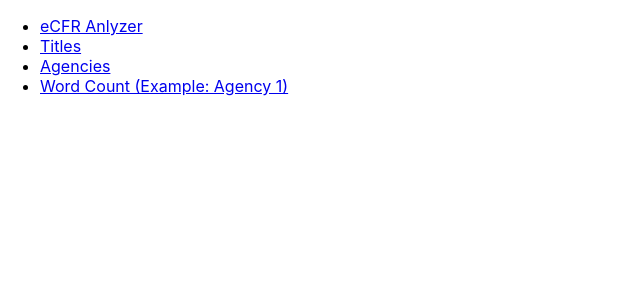
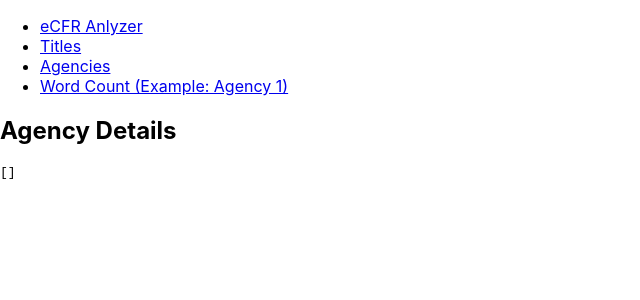
Before and after one commit to infolock/eCFR_Analyzer_frontend, a React (Create React App) app: page /agencies/1 in a window 1280 px wide. Shown: the top 300 px of the page, without its empty margins (0-640 px from the left). Built offline with nearby package versions, Linux system fonts and the light colour scheme; no server answers.

Commit message:
add agency details

```diff
--- a/src/App.tsx
+++ b/src/App.tsx
@@ -3,6 +3,7 @@ import React from 'react';
 import { Routes, Route, Link } from 'react-router-dom';
 import TitlesList from './components/TitlesList';
 import AgenciesList from './components/AgenciesList';
+import AgencyDetails from './components/AgencyDetails';
 import WordCountDisplay from './components/WordCountDisplay';
 
 function MainPage() {
@@ -38,6 +39,7 @@ function App() {
                 <Route path="/" element={<MainPage />} />
                 <Route path="/titles" element={<TitlesList />} />
                 <Route path="/agencies" element={<AgenciesList />} />
+                <Route path="/agencies/:slug" element={<AgencyDetails />} />
                 <Route path="/words/:id" element={<WordCountDisplay />} />
             </Routes>
         </div>
--- a/src/components/AgenciesList.tsx
+++ b/src/components/AgenciesList.tsx
@@ -1,10 +1,7 @@
 import React, { useEffect, useState } from 'react';
+import { Link } from 'react-router-dom';
 import { Table, TableBody, TableCell, TableContainer, TableSortLabel, TableHead, TableRow, Paper } from '@mui/material';
-
-type Agency = {
-    slug: string;
-    name: string;
-};
+import { Agency } from '../constants/Agency';
 
 const AgenciesList = () => {
     const [agencies, setAgencies] = useState([]);
@@ -49,13 +46,18 @@ const AgenciesList = () => {
                         </TableRow>
                     </TableHead>
                     <TableBody>
-                        {sortData(agencies).map((row: Agency) => (
-                            <TableRow key={row.slug}>
-                                <TableCell>{row.name}</TableCell>
-                                <TableCell>0</TableCell>
-                                <TableCell>...</TableCell>
-                            </TableRow>
-                        ))}
+                        {sortData(agencies).map((row: Agency) => {
+                            const agencyPath = `/agencies/${row.slug}`;
+                            return (
+                                <TableRow key={row.slug}>
+                                    <TableCell>
+                                        <Link to={agencyPath}>{row.name}</Link>
+                                    </TableCell>
+                                    <TableCell>0</TableCell>
+                                    <TableCell>...</TableCell>
+                                </TableRow>
+                            );
+                        })}
                     </TableBody>
                 </Table>
             </TableContainer>
--- /dev/null
+++ b/src/components/AgencyDetails.tsx
@@ -0,0 +1,24 @@
+import React, { useEffect, useState } from 'react';
+import { useParams } from 'react-router-dom';
+import { Agency } from '../constants/Agency';
+
+const AgencyDetails = () => {
+    const { slug } = useParams();
+    const [agency, setAgency] = useState([]);
+
+    useEffect(() => {
+        fetch(`http://localhost:5001/api/agencies/${slug}`)
+            .then((res) => res.json())
+            .then((data) => setAgency(data))
+            .catch((err) => console.error('Error fetching data:', err));
+    }, []);
+
+    return (
+        <div>
+            <h2>Agency Details</h2>
+            <pre>{JSON.stringify(agency, null, 2)}</pre>
+        </div>
+    );
+};
+
+export default AgencyDetails;
--- /dev/null
+++ b/src/constants/Agency.ts
@@ -0,0 +1,9 @@
+export type Agency = {
+    name: string;
+    short_name: string;
+    display_name: string;
+    sortable_name: string;
+    slug: string;
+    children: [];
+    cfr_references: [];
+};
--- /dev/null
+++ b/src/constants/index.ts
@@ -0,0 +1 @@
+export * from './Agency';
```
Also changed, not shown: src/index.tsx (+6 -8 lines).
